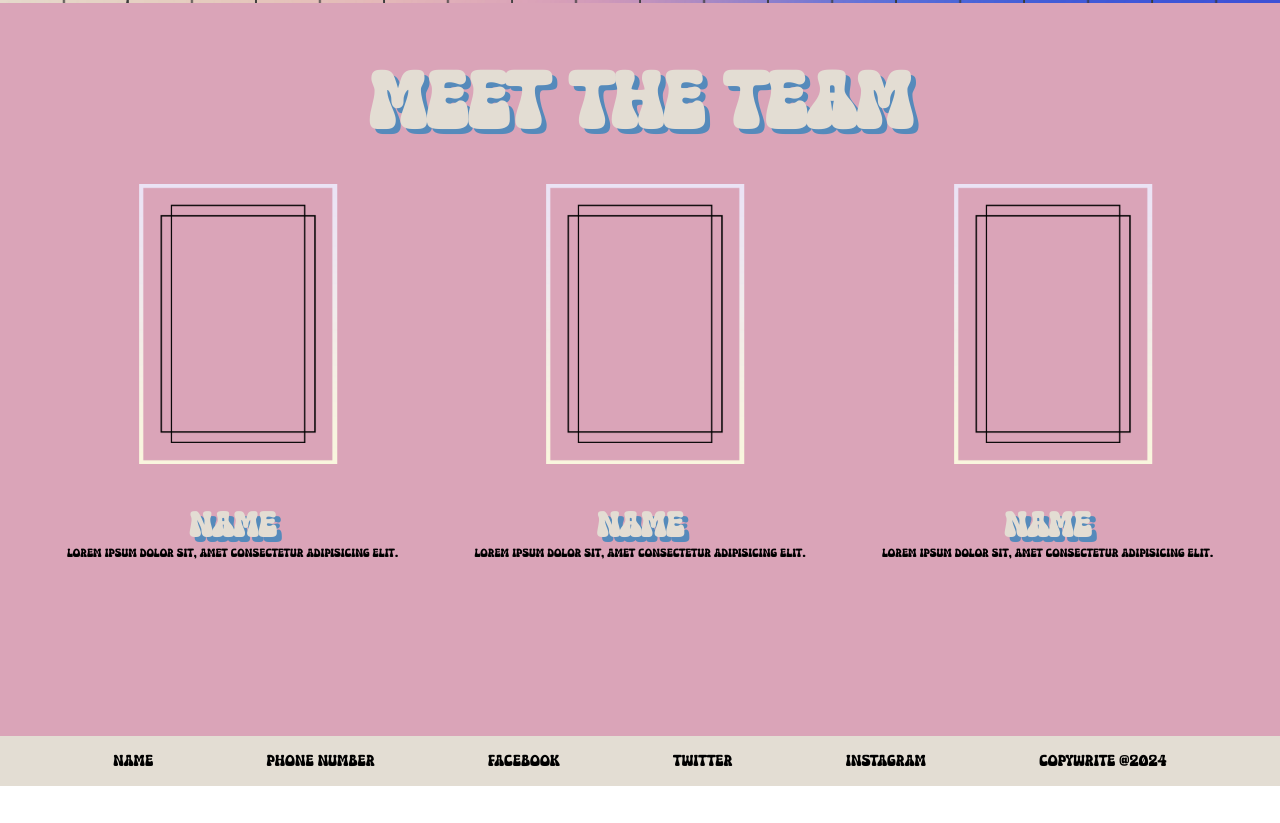
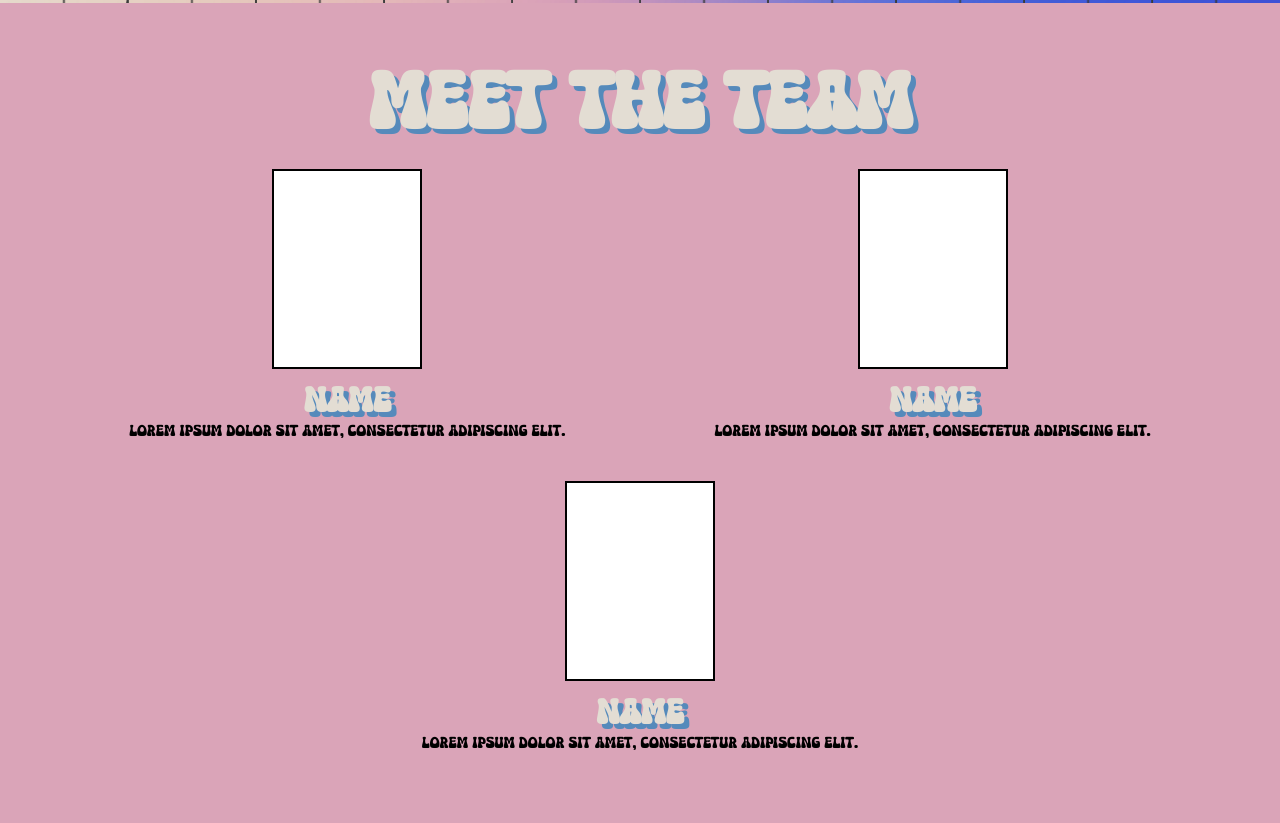
Before and after one commit to Jordan4184/Flexbox-Creative, a plain HTML site: page index.html in a window 1280 px wide. Shown: the part 1717-2540 px from the top of the page. Before the commit the page ends 2503 px from the top, so only its background shows below. Drawn offline with Linux system fonts and the light colour scheme.

Commit message:
Fixed Meet The Team Centering

```diff
--- a/index.html
+++ b/index.html
@@ -106,41 +106,32 @@
 
 
     <!--Team-->
-    <section class="team-section">
-      <!--Team header-->
+    <div class="team-section">
       <h2>Meet the Team</h2>
       <div class="team-container">
-        <!--Team member 1-->
-        <div class="team" id="team1">
-          <!--Image-->
-          <img src="./Resources/frame.png">
-          <!--H3-->
+          <div class="team-member">
+              <div class="image-box">
+                  <!-- Placeholder for image -->
+              </div>
               <h3>Name</h3>
-          <!--p-->
-          <p>Lorem ipsum dolor sit, amet consectetur adipisicing elit.</p>
+              <p>Lorem ipsum dolor sit amet, consectetur adipiscing elit.</p>
           </div>
-
-        <!--Team member 2-->
-        <div class="team" id="team2">
-          <!--Image-->
-          <img src="./Resources/frame.png">
-          <!--H3-->
+          <div class="team-member">
+              <div class="image-box">
+                  <!-- Placeholder for image -->
+              </div>
               <h3>Name</h3>
-          <!--p-->
-          <p>Lorem ipsum dolor sit, amet consectetur adipisicing elit.</p>
+              <p>Lorem ipsum dolor sit amet, consectetur adipiscing elit.</p>
           </div>
-
-        <!--Team member 3-->
-          <div class="team" id="team3">
-          <!--Image-->
-          <img src="./Resources/frame.png">
-          <!--H3-->
+          <div class="team-member">
+              <div class="image-box">
+                  <!-- Placeholder for image -->
+              </div>
               <h3>Name</h3>
-          <!--p-->
-          <p>Lorem ipsum dolor sit, amet consectetur adipisicing elit.</p>
+              <p>Lorem ipsum dolor sit amet, consectetur adipiscing elit.</p>
           </div>
       </div>
-    </section>
+  </div>
 
   </main>
 
--- a/styles.css
+++ b/styles.css
@@ -4,21 +4,20 @@
     padding: 0;
 }
 
-html{
+html {
     scroll-behavior: smooth;
     font-family: 'Bubbles', sans-serif;
 }
 
-body {min-width: 600px;}
+body {
+    min-width: 600px;
+}
 
 @font-face {
     font-family: 'Bubbles';
     src: url('./Resources/super_festival-font/Super\ Festival\ Personal\ Use.ttf');
 }
 
-        /*Nav Bar*/
-
-/*Logo*/
 .navbar-container {
     display: flex;
     flex-direction: row;
@@ -27,7 +26,6 @@ body {min-width: 600px;}
     width: 100%;
 }
 
-/*Nav links*/
 .header-links {
     display: flex;
     width: 100%;
@@ -49,7 +47,6 @@ body {min-width: 600px;}
     list-style: none;
     padding: 10px;
     display: flex;
-
 }
 
 .list-links .link {
@@ -64,17 +61,12 @@ body {min-width: 600px;}
     font-weight: bold;
 }
 
-                /*Header*/
-
-/*Header image*/
 .header-image {
     background-image: url('./Resources/Y2k_Background.jpeg');
     background-position: center;
     background-size: cover;
-
 }
 
-/*Container Box*/
 .encapsulating-container {
     display: flex;
     justify-content: space-evenly;
@@ -90,8 +82,6 @@ body {min-width: 600px;}
     border-radius: 15px;
     padding: 50px;
 }
-
-/*Container 1*/
 
 #hdr1 h1 {
     font-size: 10rem;
@@ -113,9 +103,6 @@ body {min-width: 600px;}
     }
 }
 
-
-                /*Mission statement*
-/*Mission header*/
 .mission-statement {
     height: 55vh;
     width: auto;
@@ -159,8 +146,6 @@ button:hover {
     }
 }
 
-                /*Product Tiles*/
-
 .product-tiles {
     background-image: url('./Resources/Y2k_Background.jpeg');
     background-position: center;
@@ -196,31 +181,26 @@ button:hover {
     text-align: center;
 }
 
-/*Tile 1*/
 #box1 {
- background-color: rgb(229, 200, 189);
- border: 4px solid black;
+    background-color: rgb(229, 200, 189);
+    border: 4px solid black;
 }
 
-/*Tile 2*/
 #box2 {
     background-color: rgb(179, 146, 186);
     border: 4px solid black;
 }
-/*Tile 3*/
+
 #box3 {
     background-color: rgb(218, 164, 184);
     border: 4px solid black;
 }
-/*Tile 4*/
+
 #box4 {
     background-color: rgb(69, 87, 178);
     border: 4px solid black;
     color: rgb(229, 200, 189);
 }
-
-
-                /*Team*/
 
 .team-section {
     background-color: rgb(218, 164, 184);
@@ -235,7 +215,6 @@ button:hover {
     flex-wrap: wrap;
 }
 
-/*Team header*/
 .team-section h2 {
     text-align: center;
     font-size: 5rem;
@@ -243,8 +222,9 @@ button:hover {
     color: rgb(227, 221, 211);
     text-shadow: 5px 5px #558ABB;
 }
+
 .team-section p {
-    font-size: 0.75rem;
+    font-size: 1rem;
     text-wrap: wrap;
     text-align: center;
 }
@@ -255,23 +235,44 @@ button:hover {
     color: rgb(227, 221, 211);
     font-size: 35px;
 }
-.team-container img {
-    width: 350px;
+
+.team-member {
+    display: flex;
+    flex-direction: column;
+    align-items: center;
+    text-align: center;
+    margin: 20px;
+}
+
+.team-member .image-box {
+    width: 150px;
+    height: 200px;
+    background-color: white; /* Placeholder for image */
+    border: 2px solid black;
+    margin-bottom: 10px;
 }
 
 @media only screen and (max-width: 800px) {
     .team-section {
         padding: 50px;
     }
+
+    .team-section h2 {
+        font-size: 3rem;
+    }
+
+    .team-section h3 {
+        font-size: 2rem;
+    }
 }
 
-                /*Footer*/
 .footer {
     background-color: rgb(227, 221, 211);
     display: flex;
     justify-content: space-evenly;
     height: 50px;
     align-items: center;
+    font-size: 1.5rem;
 }
 
 .footer a {
@@ -285,6 +286,6 @@ button:hover {
 
 @media only screen and (max-width: 800px) {
     .footer {
-        font-size: 13px;
+        font-size: 18px;
     }
 }
```
Lines whose indentation alone changed are shown as unchanged.
